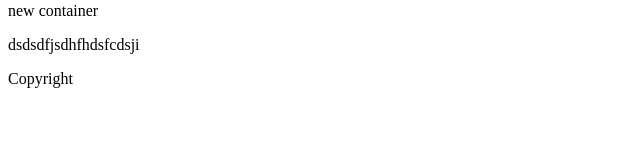
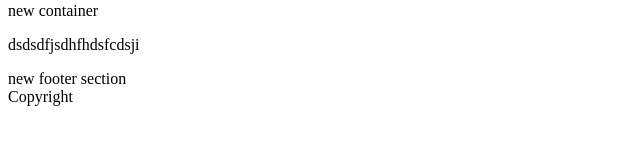
Before and after one commit to Sardor-program/abu-tech, a plain HTML site: page index.html in a window 1280 px wide. Shown: the part 182-326 px from the top of the page, without its empty margins (0-640 px from the left). Drawn offline with Linux system fonts and the light colour scheme.

Commit message:
added footer

```diff
--- a/index.html
+++ b/index.html
@@ -42,6 +42,10 @@
         <p>
             dsdsdfjsdhfhdsfcdsji
         </p>
+
+        <div>
+            new footer section
+        </div>
     </footer>
 
     <div>
```
